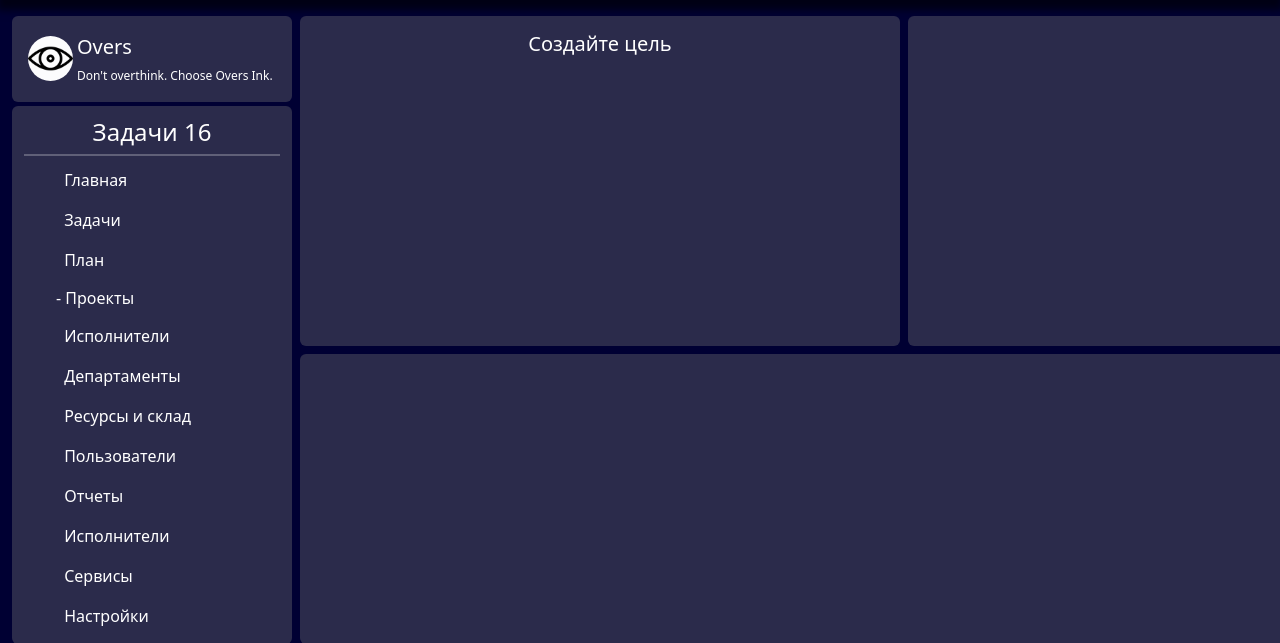
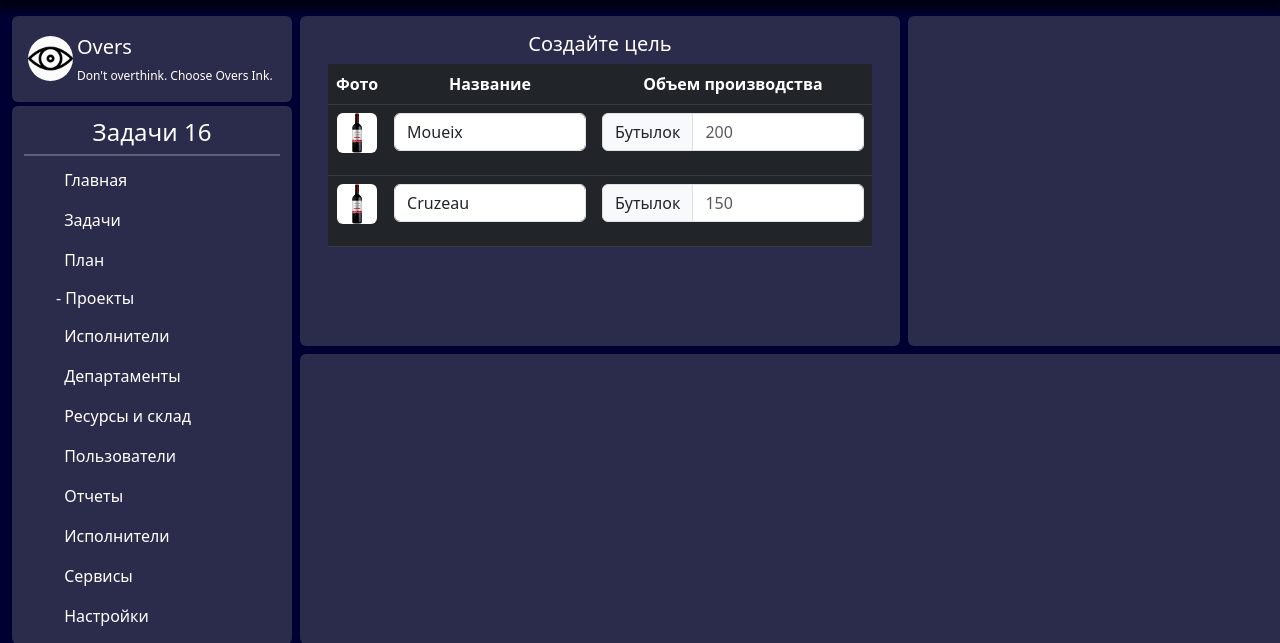
Before and after one commit to Polodashvili-Iosif/overs, a Django app: template overs/templates/pages/plan.html in a window 1280 px wide; the page is wider, and only the part inside the window is pictured. Shown: the part 54-697 px from the top of that part. Run offline with Django 4.2, Linux system fonts and the light colour scheme; the template is opened without the code that fills it, so the values that code supplies are empty.

Commit message:
Добавлена таблица в блок цель во вкладке План

```diff
--- a/overs/static/css/style.css
+++ b/overs/static/css/style.css
@@ -31,6 +31,11 @@
 
 .notifications_icon {
     height: 35px;
+}
+
+.vino_icon {
+    height: 40px;
+    background-color: white;
 }
 
 .header {
--- a/overs/templates/pages/plan.html
+++ b/overs/templates/pages/plan.html
@@ -1,4 +1,5 @@
 {% extends 'base.html' %}
+{% load static %}
 
 {% block title %}
   План
@@ -10,6 +11,39 @@
       <h5>
         Создайте цель
       </h5>
+      <div class="container">
+        <table class="table table-dark table-hover">
+          <thead>
+            <tr>
+              <th>Фото</th>
+              <th>Название</th>
+              <th>Объем производства</th>
+            </tr>
+          </thead>
+          <tbody>
+            <tr>
+              <td><img src="{% static 'img/vino_image.png' %}" class="vino_icon rounded"></td>
+              <td><input class="form-control" value="Moueix"></td>
+              <td>
+                <div class="input-group mb-3">
+                  <span class="input-group-text" id="basic-addon1">Бутылок</span>
+                  <input type="text" class="form-control" placeholder="200">
+                </div>
+              </td>
+            </tr>
+            <tr>
+              <td><img src="{% static 'img/vino_image.png' %}" class="vino_icon rounded"></td>
+              <td><input class="form-control" value="Cruzeau"></td>
+              <td>
+                <div class="input-group mb-3">
+                  <span class="input-group-text" id="basic-addon1">Бутылок</span>
+                  <input type="text" class="form-control" placeholder="150">
+                </div>
+              </td>
+            </tr>
+          </tbody>
+        </table>
+      </div>
     </div>
     <div class="plan_info rounded interface_background m-1 mt-0">
     </div>
```
Also changed, not shown: overs/static/img/vino_image.png (added).
